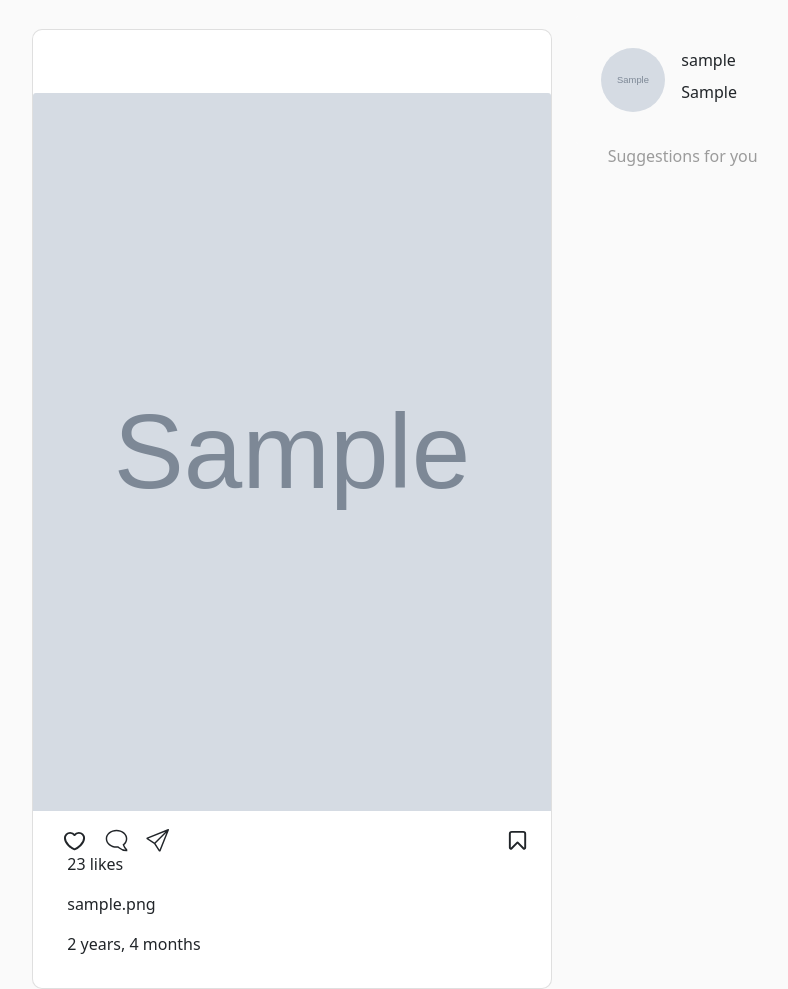
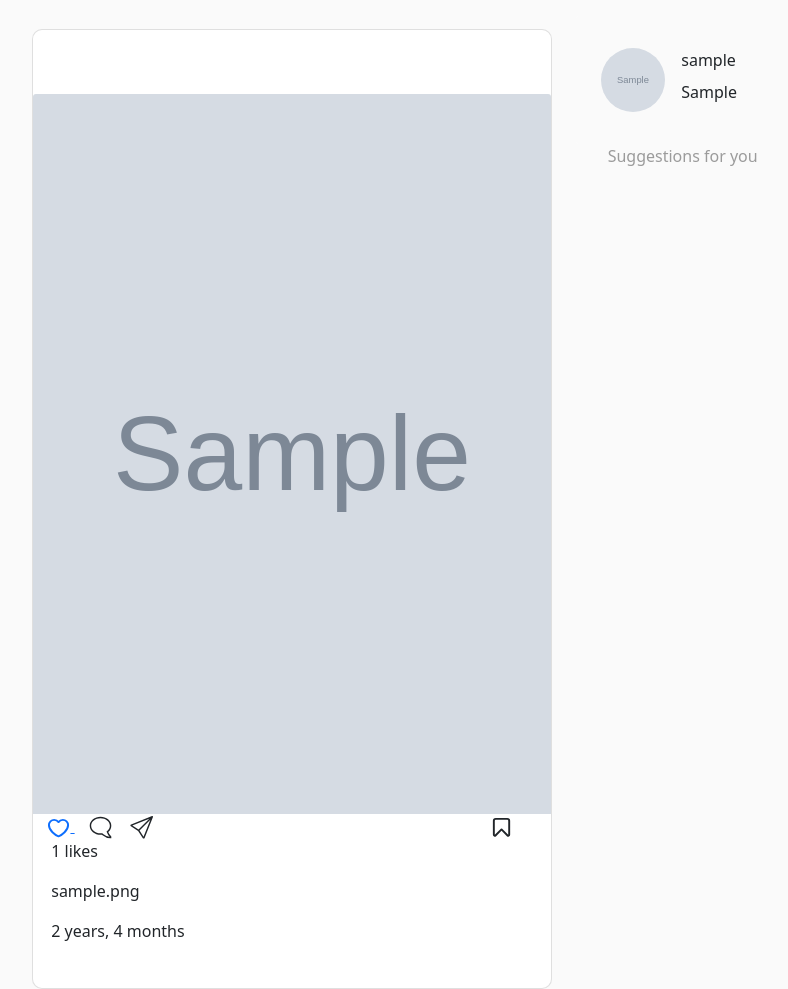
Before and after one commit to victoriamwangi/vigreisSocial, a Django app: page / in a window 1280 px wide. Shown: the part 57-1046 px from the top of the page, without its empty margins (185-973 px from the left). Run offline with Django 4.2, Linux system fonts and the light colour scheme; a user stored in the database is signed in; tables that the repository leaves empty hold one stand-in row (values such as "Sample post"); grey boxes marked "Sample" are stand-in pictures; some libraries are stand-ins or nearby versions.

Commit message:
feat: add like feature

```diff
--- a/social/models.py
+++ b/social/models.py
@@ -14,6 +14,7 @@ class Image(models.Model):
     image_caption = models.CharField(max_length=50)
     image = models.ImageField(upload_to = 'images/', null=True, blank=True)
     pub_date = models.DateTimeField(auto_now_add=True)
+    likes = models.PositiveIntegerField(default=0)
 
     def save_image(self):
         self.save()
@@ -24,6 +25,9 @@ class Image(models.Model):
     def all_posts(cls):
         posts = Image.objects.all()
         return posts
+    @property
+    def view_count(self):
+        return Like.objects.filter(post=self).count()
     def __str__(self):
         return self.image_name
 
@@ -48,4 +52,4 @@ class Like(models.Model):
 
 
     def __str__(self):
-        return self.pub_date
+       return self.image.image_name + " liked by " + self.user.username
--- a/social/templates/home.html
+++ b/social/templates/home.html
@@ -21,8 +21,10 @@
             src="{{post.image.url}}"
             alt=""
           />
-          <div class="card-body">
-            <svg
+          <div class="card-bo dy">
+
+            <a id='like' href="{% url 'like' operation='like' pk=post.id%}">
+              <svg
               xmlns="http://www.w3.org/2000/svg"
               aria-hidden="true"
               role="img"
@@ -40,6 +42,12 @@
                 d="M15 8C8.925 8 4 12.925 4 19c0 11 13 21 20 23.326C31 40 44 30 44 19c0-6.075-4.925-11-11-11c-3.72 0-7.01 1.847-9 4.674A10.987 10.987 0 0 0 15 8Z"
               />
             </svg>
+
+            </a>
+            <a>
+              <svg id='liked' xmlns="http://www.w3.org/2000/svg" aria-hidden="true" role="img" width="1em" height="1em" preserveAspectRatio="xMidYMid meet" viewBox="0 0 48 48"><path fill="#F44336" d="M34 9c-4.2 0-7.9 2.1-10 5.4C21.9 11.1 18.2 9 14 9C7.4 9 2 14.4 2 21c0 11.9 22 24 22 24s22-12 22-24c0-6.6-5.4-12-12-12z"/></svg>
+            </a>
+
             <svg
               xmlns="http://www.w3.org/2000/svg"
               aria-hidden="true"
@@ -87,7 +95,12 @@
                 d="M4 5v14.586c0 .89 1.077 1.337 1.707.707L12 14l6.293 6.293c.63.63 1.707.184 1.707-.707V5a2 2 0 0 0-2-2H6a2 2 0 0 0-2 2Z"
               />
             </svg>
-            <p class="captionImg">23 likes</p>
+
+             {% if post.likes >= 1 %}
+
+            <p class="captionImg">{{post.likes}} likes</p>
+              {% endif %}
+
 
             <p class="captionImg">{{post.image_caption}}</p>
             <p class="captionImg">{{ post.pub_date | timesince }}</p>
@@ -117,7 +130,7 @@
             <li class="followuser">
               <img src="{{userone.profile.profile_image.url}}" />
               <a class="username" href="{{userone.profile.profile_}}""">{{userone.username}}</a>
-              <a href="">Follow</a>
+              <a href="{{user.profile}}">Follow</a>
             </li>
           {%endif%}
             {%endfor%}
--- a/social/urls.py
+++ b/social/urls.py
@@ -1,4 +1,4 @@
-from django.urls import re_path
+from django.urls import re_path , path
 from . import views
 from django.conf import settings
 from django.conf.urls.static import static
@@ -7,7 +7,9 @@ urlpatterns=[
     re_path('^$', views.home, name= "home"),
     re_path('^new/post$', views.new_post, name= "new_post"),
     re_path('^profile$', views.profile, name = "profile"),
-    re_path('^update_profile$', views.update_profile, name= "update_profile")
+    re_path('^update_profile$', views.update_profile, name= "update_profile"),
+    # re_path('^like_post/post_id', views.like_post, name = "like_post", ),
+    re_path(r'^like/(?P<operation>.+)/(?P<pk>\d+)/',views.like, name='like'),
 
 ]
 if settings.DEBUG:
--- a/social/views.py
+++ b/social/views.py
@@ -4,6 +4,8 @@ from django.contrib.auth.decorators import login_required
 from .forms import NewPostForm, ProfileForm, UserForm
 from .models import Image, Profile, Like
 from django.contrib.auth.models import User
+from django.shortcuts import get_object_or_404
+from django.contrib import messages
 
 
 def home(request):
@@ -38,17 +40,11 @@ def profile(request):
     # posts = Image.objects.filter(profile__id=id)[::-1]
     return render(request, "profile.html", context={"user":user,"profile":profile, "posts": posts})
 
-# def profile(request):
-#     current_user = request.user
-#     poster = Profile.objects.filter(username=request.user)
-#     # poster = Profile.objects.filter(username= current_user)
 
-#     return render(request, 'profile.html', {'current_user': current_user, "poster": poster})
 
 def update_profile(request):
     current_user = request.user
     poster = Profile.objects.filter(username=request.user)
-    # poster = Profile.objects.filter(username= current_user)
     posts = Image.all_posts().order_by('-pub_date')
     if request.method == 'POST':
         form= ProfileForm(request.POST, request.FILES)
@@ -61,6 +57,18 @@ def update_profile(request):
     else:
         form = ProfileForm()
         return render(request, 'update_profile.html', {'current_user': current_user, "posts": posts, "form": form, "poster": poster})
+
+@login_required
+def like(request,operation,pk):
+    post = get_object_or_404(Image,pk=pk)
+
+    if operation == 'like':
+        post.likes += 1
+        post.save()
+    elif operation =='unlike':
+        post.likes -= 1
+        post.save()
+    return redirect('home')
 
 
 
--- a/static/css/style.css
+++ b/static/css/style.css
@@ -233,3 +233,7 @@ body {
 .followers ul p {
     color: #9b9b9b;
 }
+
+#liked {
+    display: none;
+}
--- a/static/js/script.js
+++ b/static/js/script.js
@@ -0,0 +1,12 @@
+const like = document.getElementById('like');
+
+let index = 0;
+
+const colors = ['', 'red'];
+
+like.addEventListener('click', function onClick() {
+    like.style.color = colors[index];
+    like.style.color = 'white';
+
+    index = index >= colors.length - 1 ? 0 : index + 1;
+});
```
Also changed, not shown: social/migrations/0002_image_likes.py (added).
